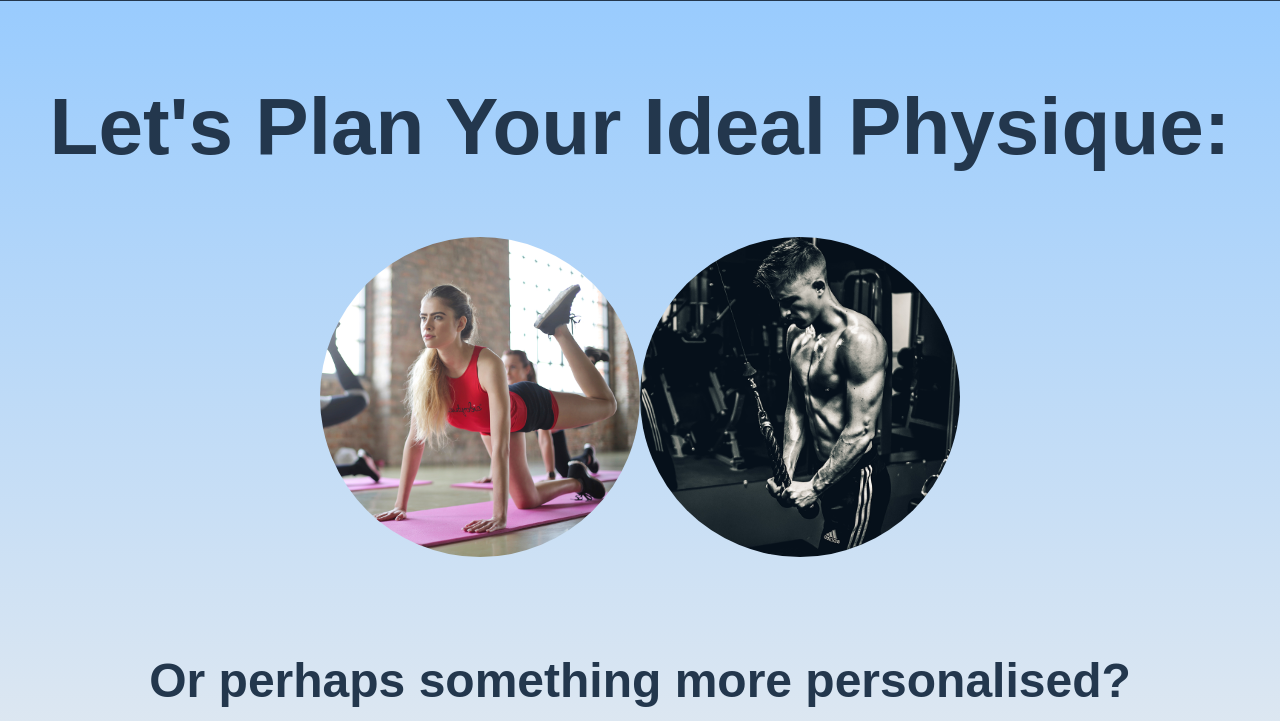
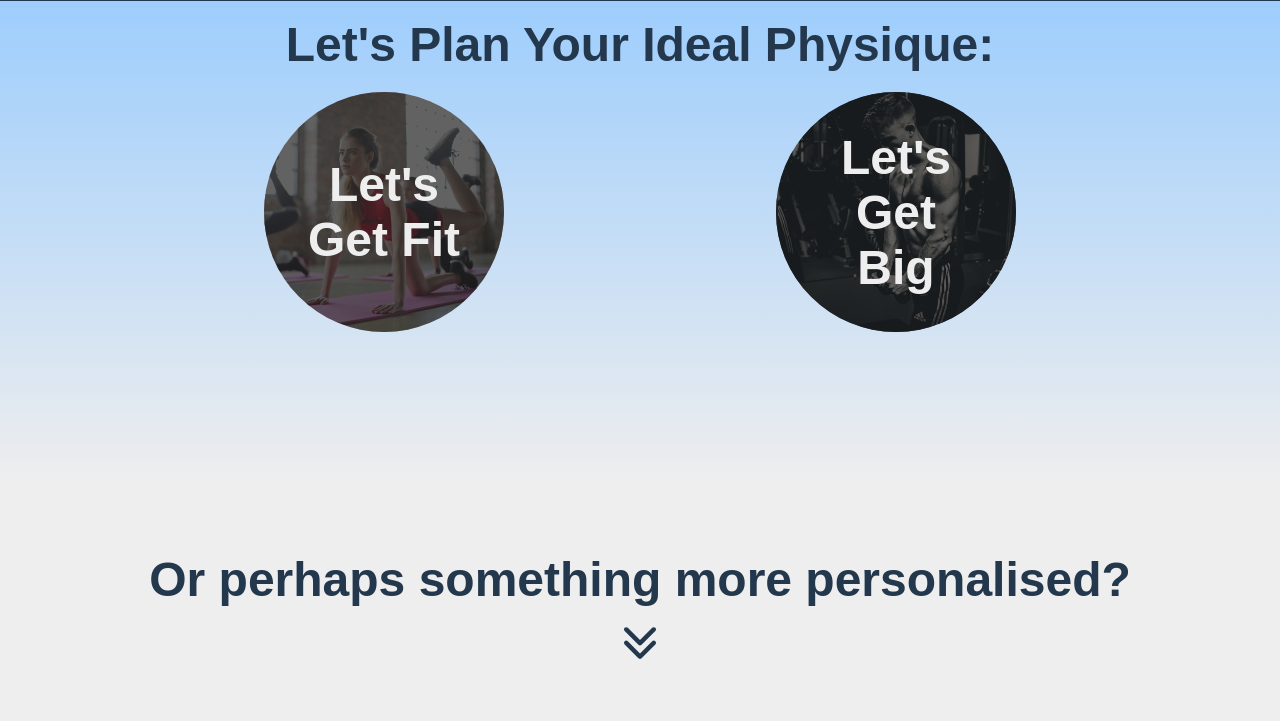
Before and after one commit to kylebradewaring/Plan-Physique, a plain HTML site: page index.html in a window 1280 px wide. Shown: the part 63-784 px from the top of the page. Drawn offline with Linux system fonts and the light colour scheme; a web font is replaced by a local one.

Commit message:
Day 2.0
screen size changes

```diff
--- a/index.html
+++ b/index.html
@@ -25,20 +25,22 @@
             <div class="img-container">
                 <img src="resources/images/fit-image.jpg" alt="Let's get fit!">
                 <div class="fit-container">
-                    <div class="fit-text">Get Fit</div>
+                    <div class="fit-text">Let's Get Fit</div>
                     <a href="services.html#get-fit"></a>
                 </div>
             </div>
             <div class="img-container">
                 <img src="resources/images/big-image.jpg" alt="Let's get big!">
                 <div class="big-container">
-                    <div class="big-text">Get Big</div>
+                    <div class="big-text">Let's Get Big</div>
                     <a href="services.html#get-big"></a>
                 </div>
             </div>
         </div>
-        <h2>Or perhaps something more personalised?</h2>
-        <a href="#"><img src="resources/images/navigate-arrows-pointing-to-down.svg" alt="arrow-down" class="home-down-arrow"></a>
+        <div class="personalised">
+            <h2>Or perhaps something more personalised?</h2>
+            <a href="#"><img src="resources/images/navigate-arrows-pointing-to-down.svg" alt="arrow-down" class="home-down-arrow"></a>
+        </div>
     </section>
     <footer>
         <p>Copyright 2019 Plan Physique</p>
--- a/resources/css/styles.scss
+++ b/resources/css/styles.scss
@@ -18,7 +18,7 @@ Colours:
 #page-container {
     /*background-color: #eeeeee;*/
     min-height: 100vh;
-    background-image: linear-gradient(180deg, #93c9ff 0%, #eeeeee 100%);
+    background-image: linear-gradient(180deg, #93c9ff 0%, #eeeeee 60%);
 }
 
 h1 {
@@ -86,36 +86,31 @@ a {
 /* landing Page */
 
 .fit-or-big {
-    padding-top: 8vh;
     height: 100vh;
     h1 {
         color: #23374d;
         text-align: center;
         position: relative;
-        top: 10vh;
+        top: 18vh;
     }
 
     h2 {
         color: #23374d;
-        text-align: center;
-        position: relative;
-        top: 30vh;
         font-weight: 700;
     }
-
     .images-container {
         display: flex;
-        justify-content: space-between;
+        justify-content: space-around;
         align-items: center;
         flex-wrap: wrap;
-        max-width: 50vw;
+        max-width: 80vw;
         margin: 0 auto;
         position: relative;
-        top: 18vh;
+        top: 26vh;
         img {
-            max-height: 40vh;
+            height: 40vh;
             border-radius: 100%;
-            vertical-align: bottom;
+            display: block;
         }
         .img-container {
             position: relative;
@@ -131,11 +126,6 @@ a {
                 left: 50%;
                 z-index: 1;
                 transform: translate(-50%, -50%);
-                font-family: interstate, sans-serif;
-                font-weight: 800;
-                font-style: normal;
-                font-size: 5em;
-                color: #eeeeee;
                 background-color: rgba(32, 32, 32, 0.7);
                 opacity: 0;
                 display: flex;
@@ -150,18 +140,59 @@ a {
                     border-radius: 100%;
                     position: absolute;
                 }
+                .big-text, .fit-text {
+                    max-width: 70%;
+                    font-family: interstate, sans-serif;
+                    font-weight: 800;
+                    font-style: normal;
+                    font-size: 5em;
+                    color: #eeeeee;
                 }
             }
+        }
+    }
+    .personalised {
+        h2 {
+            text-align: center;
+            position: relative;
+            top: 38vh;
         }
         .home-down-arrow {
             height: 4vh;
             margin: 0 auto;
             display: block;
             position: relative;
-        top: 32vh;
+            top: 40.5vh;
             transition: 0.2s ease-in-out;
             &:hover {
-            top: 32.5vh;
+                top: 41vh;
+            }
+        }
+    }
+}
+
+@media only screen and (max-width: 1300px) {
+    .fit-or-big {
+        h1 {
+            font-size: 3em;
+            top: 10vh;
+        }
+        .images-container {
+            top: 12.5vh;
+            .img-container {
+                margin-bottom: 2vh;
+                img {
+                    height: 30vh;
+                    width: 30vh;
+                    display: block;
+                }
+                .fit-container, .big-container {
+                    opacity: 1;
+                    .fit-text, .big-text {
+                        font-size: 3em;
+                    }
+                }
+            }
         }
     }
 }
```
Also changed, not shown: resources/css/styles.css, 1 other file. Lines whose indentation alone changed are shown as unchanged.
